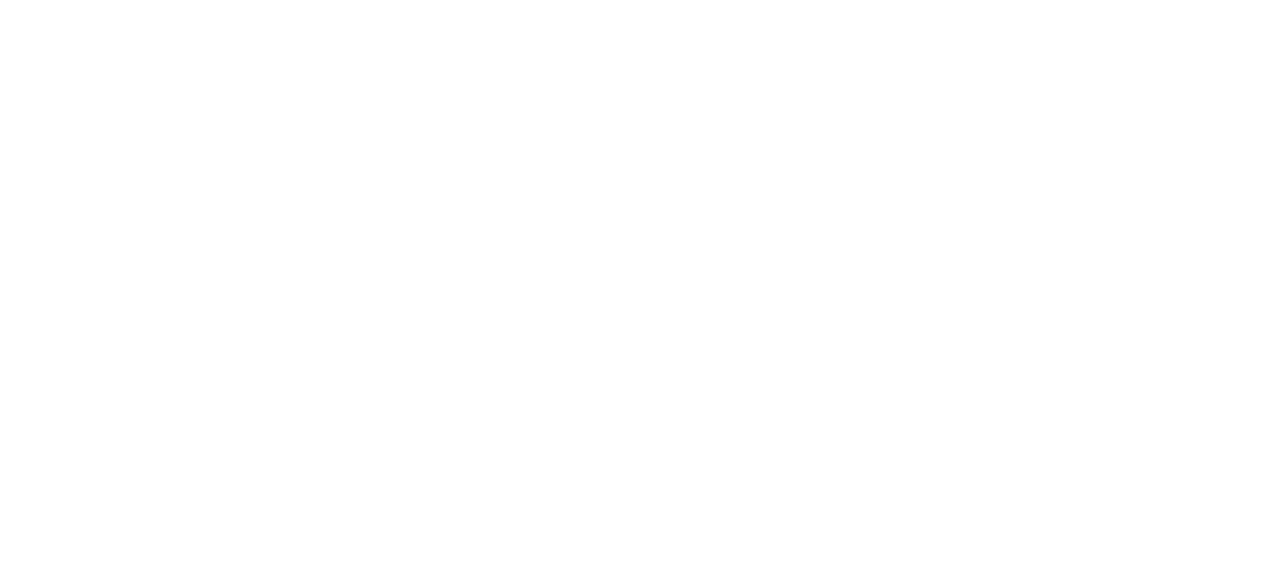
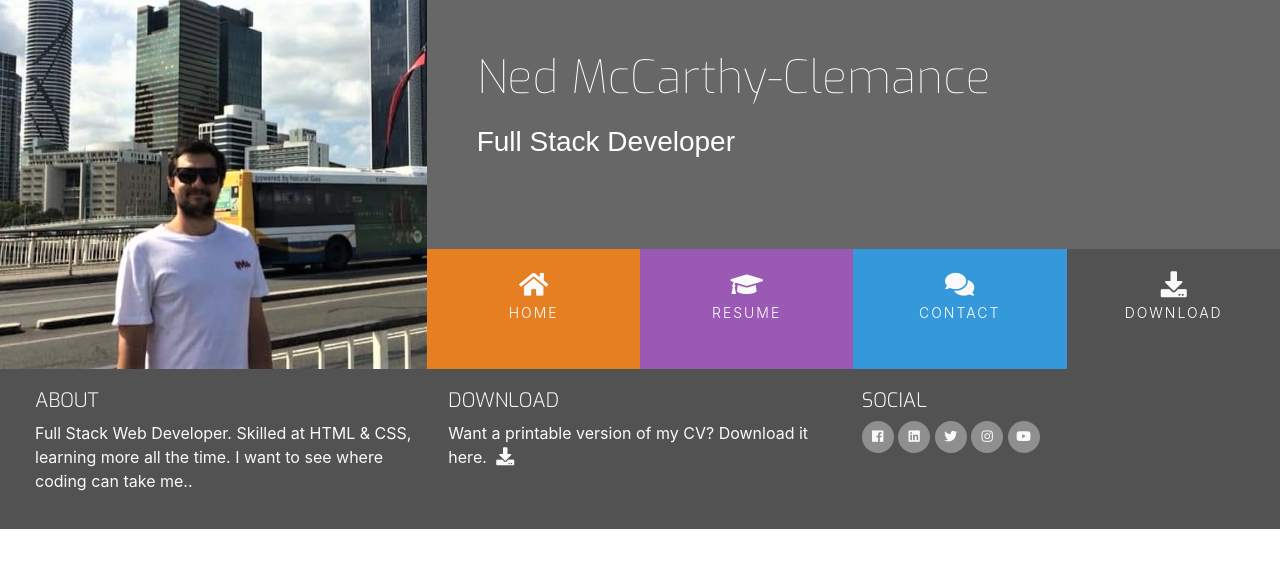
Before and after one commit to NedCosmo23/UCD-resume, a plain HTML site: page index.html in a window 1280 px wide. Drawn offline with nearby package versions, Linux system fonts and the light colour scheme.

Commit message:
Added hero image, added  and styled Navbar and footer

```diff
--- /dev/null
+++ b/assets/css/style.css
@@ -0,0 +1,190 @@
+@import url('https://fonts.googleapis.com/css?family=Roboto:100,200,300,400,500,600,700|Exo:100,200,300,400,500,600,700');
+
+/*------------------Colours */
+
+.bg-color-name-title {
+    background-color: #676767;
+}
+
+.ui-menu-color-home {
+    background-color: #e67e22;
+}
+
+.ui-menu-color-resume {
+    background-color: #9b59b6;
+}
+
+.ui-menu-color-contact {
+    background-color: #3498db;
+}
+
+.ui-menu-color-download {
+    background-color: #525252;
+}
+
+
+/*------------------Special Paddings/margins/text */
+
+h1,
+h2,
+h3,
+h4 {
+    margin: 0%;
+}
+.uppercase {
+    text-transform: uppercase;
+}
+
+.general-sub {
+    font-family: "Exo", sans-serif;
+    font-weight: 300;
+    color: #fafafa;
+}
+
+.inline-block {
+    display: inline-block;
+}
+
+/*------------------Heading*/
+header {
+    margin: 0;
+}
+
+.heading {
+    margin-left: 50px;
+}
+.logo {
+    background: url(../images/brisbane.jpg);
+    background-position: center;
+    background-repeat: no-repeat;
+    background-size: cover;
+    min-height: 360px;
+    transition: all .5s ease-in-out;
+    -moz-transition: all .5s ease-in-out;
+    -webkit-transition: all .5s ease-in-out;
+}
+
+.name {
+    font-family: "Exo", sans-serif;
+    font-weight: 100;
+    font-size: 46px;
+    margin-top: 50px;
+    color: #ffffff;
+}
+
+.title {
+    font-family: "Robboto", sans-serif;
+    font-weight: 200;
+    font-size: 28px;
+    margin-top: 20px;
+    margin-bottom: 90px;
+    color: #ffffff;
+}
+
+.list-inline-item:not(:last-child) {
+    margin: 0;
+}
+
+.menucontainer {
+    font-size: 0;
+}
+
+#nav {
+    margin: 0%;
+}
+
+#nav li{
+    font-size: 14px;
+    padding: 0;
+}
+
+.menuitem {
+    height: 120px;
+    text-align: center;
+    padding: 0;
+}
+
+.menuitem a {
+    width: 100%;
+    text-decoration: none;
+    color: #ffffff;
+    height: 120px;
+}
+
+.menuitem a i {
+    padding-top: 22px;
+    display: block;
+    color: #fafafa;
+    font-size: 26px;
+}
+
+.menuitem span {
+    display: block;
+    width: 100%;
+    padding-top: 5px;
+    text-align: center;
+    text-transform: uppercase;
+    font-size: 14px;
+    font-weight: 300;
+    letter-spacing: 2px;
+
+}
+
+/*------------------Hover.css */
+
+.hvr-sweep-to-bottom:before {
+    background: rgba(0, 0, 0, 0.2);
+    height: 120px;
+}
+
+/*------------------Footer */
+
+footer {
+    background-color: #525252;
+    color: #fafafa;
+    min-height: 120px;
+    margin: 0;
+}
+
+.cv-pdf i {
+font-size: 18px;
+color: #fafafa;
+text-align: center;
+padding-left: 5px;
+transition: all 0.35s  ease-in-out;
+-moz-transition: all 0.35s  ease-in-out;
+-webkit-transition: all 0.35s  ease-in-out;
+-o-transition: all 0.35s  ease-in-out;
+}
+
+.cv-pdf i:hover {
+    color: #e84610;
+}
+
+.social-links {
+    padding-bottom: 15px;
+}
+
+.social-links li a i {
+    width: 32px;
+    height: 32px;
+    padding: 12px 0;
+    border-radius: 50%;
+    font-size: 13px;
+    line-height: 7px;
+    text-align: center;
+    color: #fafafa;
+    background: #8f8f8f;
+    transition: all 0.35s  ease-in-out;
+-moz-transition: all 0.35s  ease-in-out;
+-webkit-transition: all 0.35s  ease-in-out;
+-o-transition: all 0.35s  ease-in-out;
+}
+
+.social-links li a i:hover {
+    background: #e84610;
+}
+
+#footer-details {
+    padding: 20px;
+}
--- a/index.html
+++ b/index.html
@@ -1,21 +1,120 @@
 <!DOCTYPE html>
 <html lang="en">
+
 <head>
     <meta charset="UTF-8">
     <meta name="viewport" content="width=device-width, initial-scale=1.0">
-    <link rel="stylesheet" href="https://maxcdn.bootstrapcdn.com/bootstrap/4.2.1/css/bootstrap.min.css"/>
-     <link rel="stylesheet" href="https://use.fontawesome.com/releases/v5.0.10/css/all.css" integrity="sha384-+d0P83n9kaQMCwj8F4RJB66tzIwOKmrdb46+porD/OvrJ+37WqIM7UoBtwHO6Nlg" crossorigin="anonymous">
-    <title>Rosie</title>
+    <link rel="stylesheet" href="https://maxcdn.bootstrapcdn.com/bootstrap/4.2.1/css/bootstrap.min.css" />
+    <link rel="stylesheet" href="https://use.fontawesome.com/releases/v5.0.10/css/all.css"
+        integrity="sha384-+d0P83n9kaQMCwj8F4RJB66tzIwOKmrdb46+porD/OvrJ+37WqIM7UoBtwHO6Nlg" crossorigin="anonymous">
+    <link rel="stylesheet" href="https://cdnjs.cloudflare.com/ajax/libs/hover.css/2.1.1/css/hover-min.css"
+        type="text/css" />
+    <link rel="stylesheet" href="assets/css/style.css" type="text/css">
+    <title>Ned McC.C</title>
 </head>
+
 <body>
     <header>
+        <div class="row no-gutters">
+            <a col-md-4 logo href="index.html" class="col-md-4 logo">
 
+            </a>
+            <div class="col-md-8">
+                <div class="row no-gutters bg-color-name-title">
+                    <div class="col heading">
+                        <h1 class="name">Ned McCarthy-Clemance</h1>
+                        <h2 class="title">Full Stack Developer</h2>
+                    </div>
+                </div>
+                <div class="row no-gutters">
+                    <div class="col">
+                        <ul id="nav" class="list-inline menucontainer">
+                            <li class="col-6 col-sm-3 ui-menu-color-home list-inline-item menuitem">
+                                <a href="#" class="hvr-sweep-to-bottom"><i class="fa fa-home"
+                                        aria-hidden="true"></i><span>Home</span></a>
+                            </li>
+                            <li class="col-6 col-sm-3 ui-menu-color-resume list-inline-item menuitem">
+                                <a href="#" class="hvr-sweep-to-bottom"><i class="fa fa-graduation-cap"
+                                        aria-hidden="true"></i><span>Resume</span></a>
+                            </li>
+                            <li class="col-6 col-sm-3 ui-menu-color-contact list-inline-item menuitem">
+                                <a href="#" class="hvr-sweep-to-bottom"><i class="fa fa-comments" aria-hidden="true"></i><span>Contact</span></a>
+                            </li>
+                            <li class="col-6 col-sm-3 ui-menu-color-download list-inline-item menuitem">
+                                <a href="#" class="hvr-sweep-to-bottom"><i class="fa fa-download" aria-hidden="true"></i><span>Download</span></a>
+                            </li>
+                        </ul>
+                    </div>
+                </div>
+            </div>
+        </div>
     </header>
     <section>
 
     </section>
-    <footer>
+    <footer class="container-fluid">
+        <div id="footer-details" class="row">
+            <div class="col-sm-4">
+                <h5 class="uppercase general-sub">About</h5>
+                <p class="inline-block">
+                    Full Stack Web Developer. Skilled at HTML & CSS, learning more all the time.
+                    I want to see where coding can take me..
+                </p>
+            </div>
+            <div class="col-sm-4">
+                <h5 class="uppercase general-sub">Download</h5>
+                <p class="inline-block">
+                    Want a printable version of my CV? Download it here.
+                    <a href="#" taget="_blank" class="cv-pdf">
+                       <i class="fa fa-download" aria-hidden="true"></i>
+                       <span class="sr-only">Download link</span>
+                    </a>
+                </p>
+            </div>
+            <div class="col-sm-4">
+                <h5 class="uppercase general-sub">Social</h5>
+                <ul class="list-inline social-links">
+
+                    <li class="list-inline-item">
+                        <a target="_blank" href="#">
+                            <i class="fab fa-facebook" aria-hidden="true"></i>
+                            <span class="sr-only">Facebook</span>
+                        </a>
+                    </li>
+
+                    <li class="list-inline-item">
+                        <a target="_blank" href="#">
+                            <i class="fab fa-linkedin" aria-hidden="true"></i>
+                            <span class="sr-only">Linkedin</span>
+                        </a>
+                    </li>
+
+                    <li class="list-inline-item">
+                        <a target="_blank" href="#">
+                            <i class="fab fa-twitter" aria-hidden="true"></i>
+                            <span class="sr-only">Twitter</span>
+                        </a>
+                    </li>
+
+                    <li class="list-inline-item">
+                        <a target="_blank" href="#">
+                            <i class="fab fa-instagram" aria-hidden="true"></i>
+                            <span class="sr-only">Instagram</span>
+                        </a>
+                    </li>
+
+                    <li class="list-inline-item">
+                        <a target="_blank" href="#">
+                            <i class="fab fa-youtube" aria-hidden="true"></i>
+                            <span class="sr-only">Youtube</span>
+                        </a>
+                    </li>
+
+                </ul>
+            </div>
+        </div>
 
     </footer>
 </body>
+
 </html>
```
Also changed, not shown: assets/images/brisbane.jpg (added), 1 other file.
